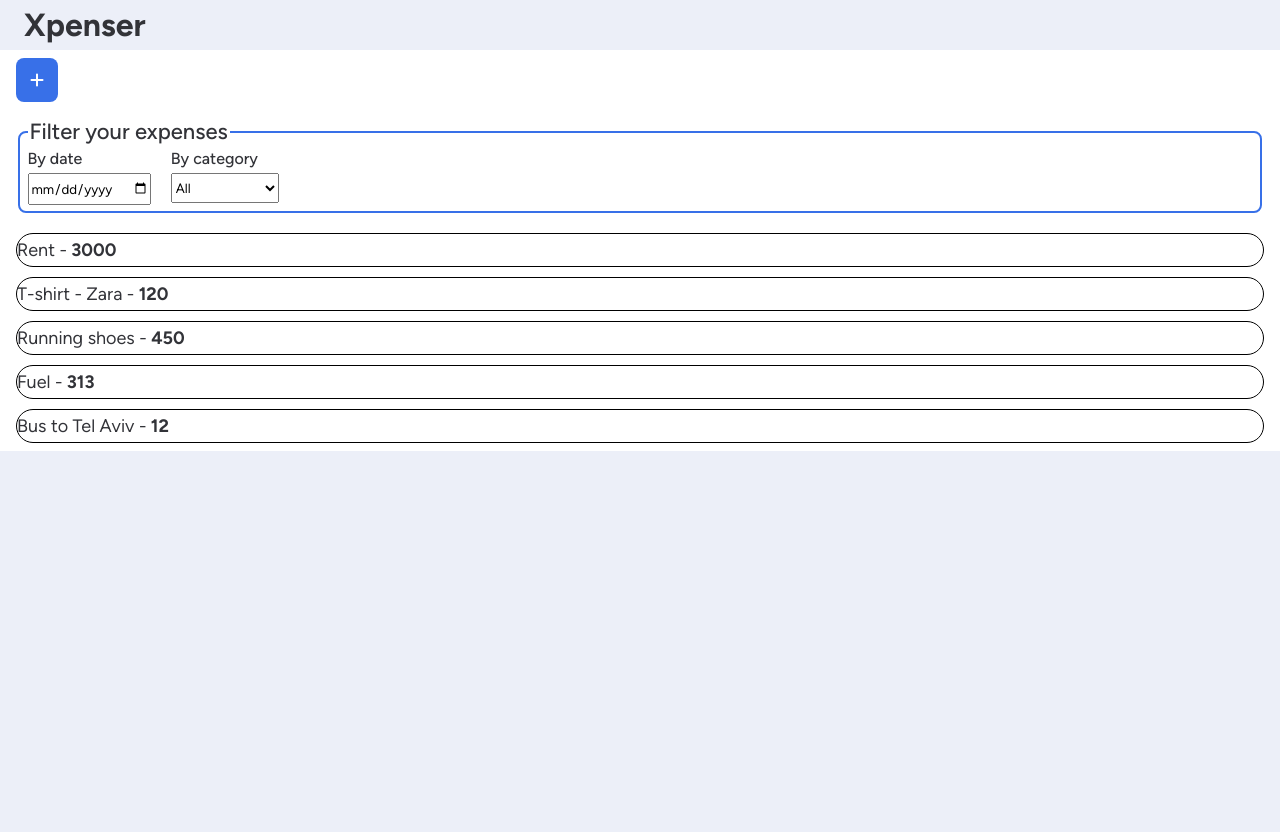
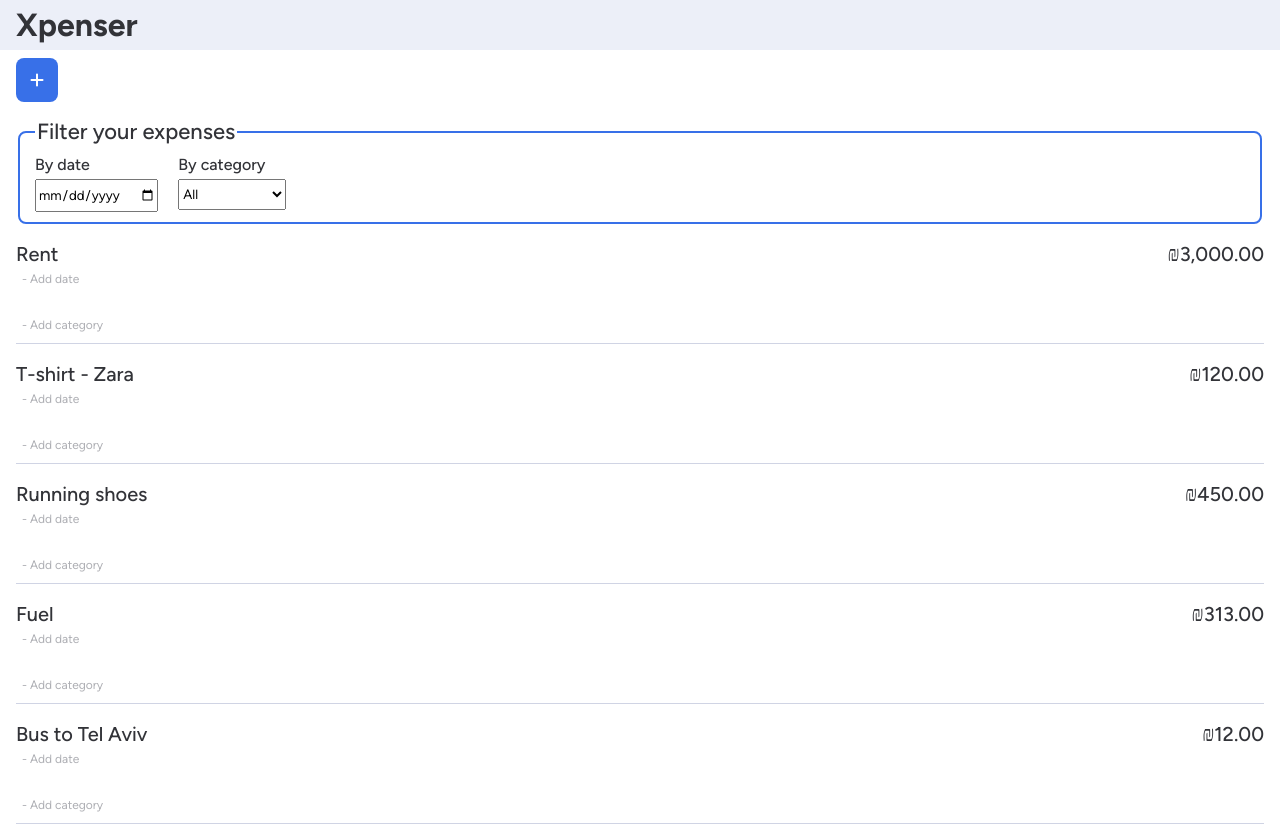
Before and after one commit to RonFelsenfeld/Xpenser-Frontend, a React (Vite) app: page / in a window 1280 px wide. Before the commit the page ends 800 px from the top, so only its background shows below. Built offline with nearby package versions, Linux system fonts and the light colour scheme.

Commit message:
Improve expense preview style and layout

```diff
--- a/src/assets/style/components/expense/_expense-edit.scss
+++ b/src/assets/style/components/expense/_expense-edit.scss
@@ -82,27 +82,27 @@
           }
 
           &.food {
-            background-color: $category-food-clr;
+            background-color: var(--category-food-clr);
           }
 
           &.transport {
-            background-color: $category-transport-clr;
+            background-color: var(--category-transport-clr);
           }
 
           &.entertainment {
-            background-color: $category-entertainment-clr;
+            background-color: var(--category-entertainment-clr);
           }
 
           &.utilities {
-            background-color: $category-utilities-clr;
+            background-color: var(--category-utilities-clr);
           }
 
           &.savings {
-            background-color: $category-savings-clr;
+            background-color: var(--category-savings-clr);
           }
 
           &.other {
-            background-color: $category-other-clr;
+            background-color: var(--category-other-clr);
           }
         }
       }
--- a/src/assets/style/components/expense/_expense-filter.scss
+++ b/src/assets/style/components/expense/_expense-filter.scss
@@ -2,6 +2,7 @@
   .filter-fieldset {
     border: 2px solid $main-theme-clr;
     border-radius: $el-br;
+    padding: em(10px) em(15px);
     margin-block-end: em(20px);
 
     legend {
--- a/src/assets/style/components/expense/_expense-list.scss
+++ b/src/assets/style/components/expense/_expense-list.scss
@@ -1,3 +1,3 @@
 .expense-list {
-  gap: 1em;
+  gap: em(20px);
 }
--- a/src/assets/style/components/expense/_expense-preview.scss
+++ b/src/assets/style/components/expense/_expense-preview.scss
@@ -1,12 +1,16 @@
 .expense-preview {
-  border-radius: 2em;
-  border: 1px solid black;
+  display: grid;
+  grid-template-columns: 1fr auto;
+  grid-template-rows: 20px 30px auto;
+  grid-template-areas:
+    'txt amount'
+    'at at'
+    'category actions';
 
-  transition: transform 0.3s;
+  padding-block-end: em(10px);
+  border-block-end: 1px solid $main-border-clr;
 
   &:hover {
-    transform: translateX(10px);
-
     .actions-container {
       transform: translateX(0);
       opacity: 1;
@@ -14,17 +18,69 @@
   }
 
   .expense-txt {
-    font-size: em(18px);
+    grid-area: txt;
+  }
 
-    .expense-amount {
-      font-family: FigtreeBold;
+  .expense-amount {
+    grid-area: amount;
+    justify-self: end;
+  }
+
+  .expense-category {
+    grid-area: category;
+    justify-self: start;
+    align-self: end;
+
+    padding: rem(10px);
+    border-radius: $el-br;
+
+    font-size: em(14px);
+  }
+
+  .expense-at {
+    font-size: em(16px);
+    grid-area: at;
+  }
+
+  .bold-detail {
+    font-size: em(20px);
+    font-family: FigtreeMedium;
+  }
+
+  .btn-no {
+    button {
+      @include scalableBtn;
+      justify-self: start;
+
+      font-size: em(12px);
+      color: $secondary-font-clr;
+
+      background-color: transparent;
+    }
+
+    &:hover {
+      color: $main-font-clr;
+    }
+
+    &.no-category {
+      grid-area: category;
+      align-self: end;
+    }
+
+    &.no-date {
+      grid-area: at;
     }
   }
 
   .actions-container {
+    grid-area: actions;
+    justify-self: end;
     gap: 1em;
 
+    margin-block-start: em(7px);
+
     opacity: 0;
+    transform: translateX(20px);
     transition: all 0.4s;
 
     .btn {
--- a/src/assets/style/components/general/_app-header.scss
+++ b/src/assets/style/components/general/_app-header.scss
@@ -1,6 +1,6 @@
 .app-header {
   height: $app-header-height;
-  padding-inline: em(24px);
+  padding-inline: em(16px);
 
   .logo {
     font-family: FigtreeBold;
--- a/src/assets/style/setup/_vars.scss
+++ b/src/assets/style/setup/_vars.scss
@@ -1,7 +1,9 @@
 // Main
 $main-font-clr: rgb(50, 51, 56);
+$secondary-font-clr: rgb(174, 175, 180);
 $surface-clr: rgb(236, 239, 248);
 $main-bg-clr: rgb(255, 255, 255);
+$main-border-clr: rgb(208, 212, 228);
 
 // Layout
 $app-header-height: 50px;
@@ -12,12 +14,14 @@ $btn-delete-clr: rgb(252, 109, 109);
 $btn-edit-clr: rgb(73, 222, 170);
 
 // Categories
-$category-food-clr: rgb(239, 201, 104);
-$category-transport-clr: rgb(234, 252, 119);
-$category-entertainment-clr: rgb(195, 248, 115);
-$category-utilities-clr: rgb(251, 175, 128);
-$category-savings-clr: rgb(123, 255, 251);
-$category-other-clr: rgb(118, 190, 250);
+:root {
+  --category-food-clr: rgb(239, 201, 104);
+  --category-transport-clr: rgb(234, 252, 119);
+  --category-entertainment-clr: rgb(195, 248, 115);
+  --category-utilities-clr: rgb(251, 175, 128);
+  --category-savings-clr: rgb(123, 255, 251);
+  --category-other-clr: rgb(118, 190, 250);
+}
 
 // User msg
 $clr-success: rgb(152, 232, 152);
--- a/src/components/expense/ExpensePreview.jsx
+++ b/src/components/expense/ExpensePreview.jsx
@@ -1,14 +1,45 @@
 import { Link } from 'react-router-dom'
 
 export function ExpensePreview({ expense, onRemoveExpense }) {
+  function getCapitalizedCategory(category) {
+    return category.charAt(0).toUpperCase() + category.slice(1)
+  }
+
+  function formatAmountToCurrency(amount) {
+    const formattedAmount = new Intl.NumberFormat('en-US', {
+      style: 'currency',
+      currency: 'ILS',
+    }).format(amount)
+
+    return formattedAmount
+  }
+
+  const { txt, amount, category, at } = expense
   return (
-    <article className="expense-preview flex align-center  justify-between">
-      <p className="expense-txt">
-        {expense.txt} - <span className="expense-amount">{expense.amount}</span>
-      </p>
+    <article className="expense-preview flex align-center justify-between">
+      <p className="bold-detail expense-txt">{txt}</p>
+      <p className="bold-detail expense-amount">{formatAmountToCurrency(amount)}</p>
 
-      <p>{expense.category}</p>
-      <p>{expense.at}</p>
+      {category ? (
+        <p
+          className="expense-category"
+          style={{ backgroundColor: `var(--category-${category}-clr)` }}
+        >
+          {getCapitalizedCategory(category)}
+        </p>
+      ) : (
+        <Link to={`/expense/edit/${expense._id}`} className="btn-no no-category">
+          <button>- Add category</button>
+        </Link>
+      )}
+
+      {at ? (
+        <p className="expense-at">{at}</p>
+      ) : (
+        <Link to={`/expense/edit/${expense._id}`} className="btn-no no-date">
+          <button>- Add date</button>
+        </Link>
+      )}
 
       <div className="actions-container flex align-center">
         <Link to={`/expense/edit/${expense._id}`}>
```
